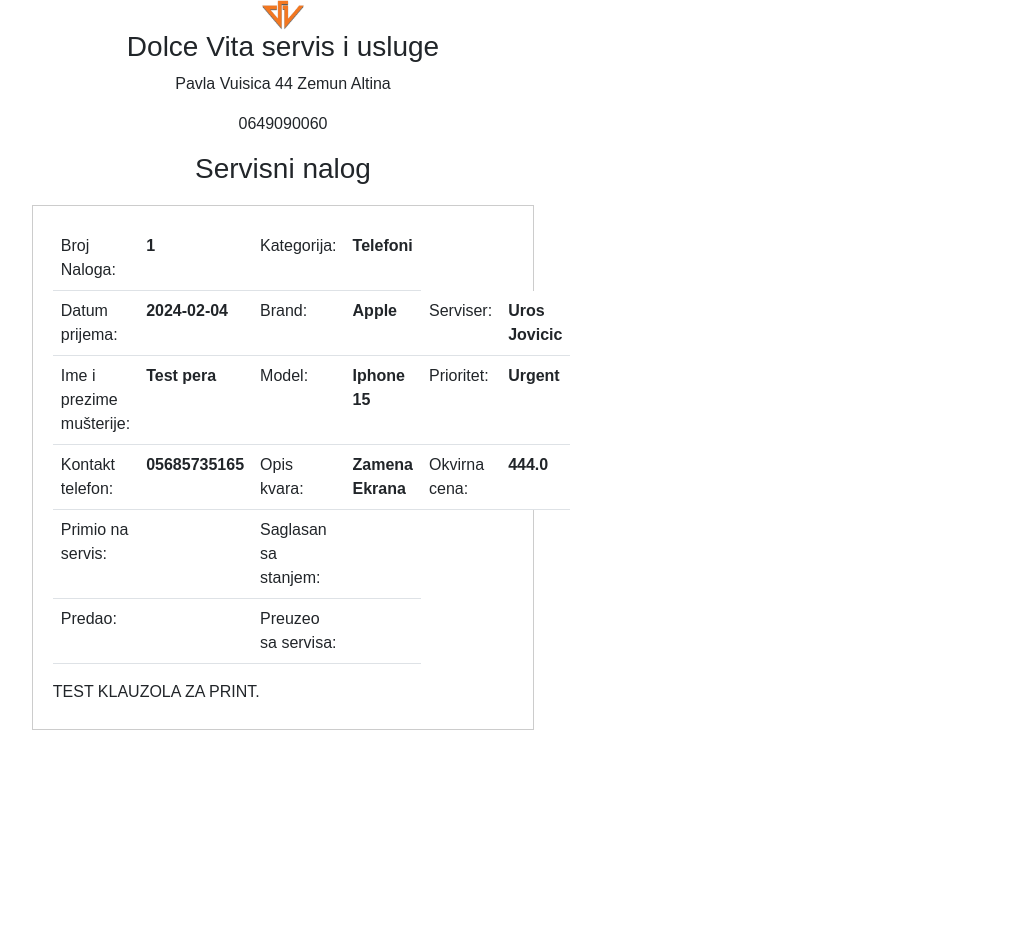
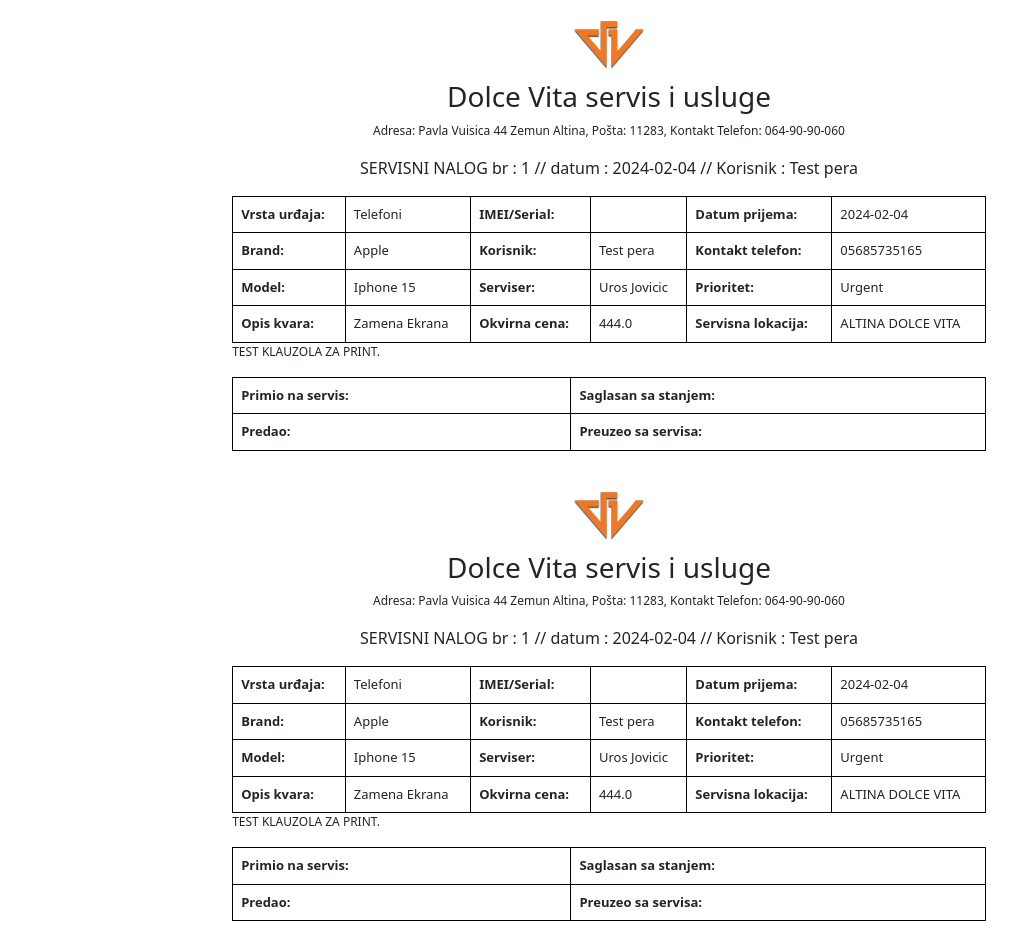
Before and after one commit to v1sk0/dv_telefoni, a Flask app: page /print_ticket/1 in a window 1280 px wide. Shown: the whole page, without its empty margins (31-1048 px from the left). Before the commit the page ends 730 px from the top, so only its background shows below. Run offline with Flask 3, Linux system fonts and the light colour scheme; data comes from the database, SQL or seed files in the repository; both versions use the stored data as it was after the commit; lists and menus that the app fills with data are empty; parts of the project's set-up code (start-up, migrations or seed data) failed here and were passed over; some libraries are stand-ins or nearby versions.

Commit message:
odradjen print za naloge

```diff
--- a/dolce.py
+++ b/dolce.py
@@ -122,7 +122,6 @@ class ServiceTicket(db.Model):
     assigned_technician = db.Column(db.String(100))  # Technician assigned to the service ticket
     resolution_details = db.Column(db.Text)  # Details of the resolution of the service ticket
     parent_ticket_id = db.Column(db.Integer, db.ForeignKey('service_ticket.id'))  # Service history associated with the ticket
-    attachments = db.Column(db.String(200))  # File paths or URLs to attachments related to the service
     billing_status = db.Column(db.String(20))  # Billing status, e.g., 'Unbilled', 'Billed'
     invoice_number = db.Column(db.String(20))  # Invoice number related to the service
     service_location = db.Column(db.String(100))  # Location where the service was provided
@@ -498,7 +497,6 @@ def add_service_ticket():
     sales_price = request.form['sales_price']
     priority = request.form['priority']
     assigned_technician_name = request.form['assigned_technician']
-    attachments = request.form['attachments']
     service_location_id = request.form['service_location']
 
     # Get the current timestamp
@@ -521,7 +519,6 @@ def add_service_ticket():
         sales_price=sales_price,
         priority=priority,
         assigned_technician=assigned_technician_name,  # Store technician name instead of ID
-        attachments=attachments,
         service_location=service_location_id,
         purchase_timestamp=purchase_timestamp,
 
--- a/templates/printable_ticket.html
+++ b/templates/printable_ticket.html
@@ -3,6 +3,8 @@
   <head>
     <meta charset="UTF-8" />
     <meta name="viewport" content="width=device-width, initial-scale=1.0" />
+    <title>Printable Ticket</title>
+
     <link
       href="https://cdnjs.cloudflare.com/ajax/libs/twitter-bootstrap/5.3.0/css/bootstrap.min.css"
       rel="stylesheet"
@@ -11,136 +13,229 @@
       href="https://cdn.datatables.net/2.0.0/css/dataTables.bootstrap5.css"
       rel="stylesheet"
     />
-
-    <title>Printable Ticket</title>
     <style>
-        /* Define your CSS styles for the printable ticket here */
-        body {
-            font-family: Arial, sans-serif;
-        }
       .ticket-container {
-            width: 80%;
+        width: 100%;
         margin: 0 auto;
       }
+
+      .company-header {
+        text-align: center;
+        margin-bottom: 20px;
+      }
+
+      .company-logo img {
+        width: 100px; /* Adjust as needed */
+        height: auto;
+      }
+
+      .company-info {
+        margin-top: 10px;
+        font-size: 12px;
+      }
+
       .ticket-header {
         text-align: center;
         margin-bottom: 20px;
       }
+
       .ticket-details {
-            border: 1px solid #ccc;
-            padding: 20px;
         margin-bottom: 20px;
       }
-        .ticket-details h3 {
-            margin-top: 0;
-        }
-        .ticket-details p {
-            margin: 5px 0;
-        }
-        .company-logo img {
-            width: 12%;
-            height: auto;
-        }
-        .company-header {
-            text-align: center; /* Align content center */
+
+      table {
+        width: 100%;
+        border-collapse: collapse;
       }
 
-        .table th {
-            font-weight: normal; /* Make th elements not bold */
-        }
-        .table td {
-            font-weight: bold; /* Make td elements bold */
+      th,
+      td {
+        border: 1px solid #000;
+        padding: 8px;
+        text-align: left;
+        font-size: 13px;
       }
 
-        /* Media query for adjusting font size for printing */
-        @media print {
-            body {
-                font-size: 10pt; /* Set font size to 10pt for printing */
+      .print-font-size-12 {
+        font-size: 12px;
       }
-            .print-font-size-5 {
-                font-size: 5pt; /* Define font size 5 for printing */
+
+      .ticket-container {
+        padding: 20px;
       }
-            table {
-                font-size: 10pt; /* Set font size of table to 10pt for printing */
+
+      .ticket-details {
+        margin-bottom: 0;
       }
+
+      .company-header,
+      .ticket-header {
+        margin-bottom: 10px;
+      }
+
+      .company-logo {
+        margin-bottom: 10px;
+      }
+
+      .ticket-container {
+        width: 210mm; /* Set width to fit A4 paper width */
+        margin: 0 auto;
       }
     </style>
   </head>
   <body>
-<div class="row">
-    <div class="col-md-6">
     <div class="ticket-container">
       <header class="company-header">
         <div class="company-logo">
-                    <img
-                        src="/static/images/dolce_vita_logo.png"
-                        alt="Company Logo"
-                    />
+          <img src="/static/images/dolce_vita_logo.png" alt="Company Logo" />
         </div>
-                <div class="company-info" ">
+        <div class="company-info">
           <h3>Dolce Vita servis i usluge</h3>
-                    <p>Pavla Vuisica 44 Zemun Altina</p>
-                    <p>0649090060</p>
+          <p>
+            Adresa: Pavla Vuisica 44 Zemun Altina, Pošta: 11283, Kontakt
+            Telefon: 064-90-90-060
+          </p>
         </div>
       </header>
       <div class="ticket-header">
-                <h3>Servisni nalog</h3>
+        <p>
+          SERVISNI NALOG br : {{ ticket.service_ticket_nr }} // datum : {{
+          ticket.date }} // Korisnik : {{ ticket.customer_name }}
+        </p>
       </div>
 
-            <div class="ticket-details" ">
-                <table class="table">
+      <div class="ticket-details">
+        <table>
           <tbody>
-                    <!-- First Section -->
             <tr>
-                        <th scope="row">Broj Naloga:</th>
-                        <td>{{ ticket.service_ticket_nr }}</td>
-                        <th scope="row">Kategorija:</th>
+              <th scope="row">Vrsta urđaja:</th>
               <td>{{ ticket.service_section }}</td>
+
+              <th scope="row">IMEI/Serial:</th>
+              <td>{{ ticket.imei }}</td>
+
+              <th scope="row">Datum prijema:</th>
+              <td>{{ ticket.date }}</td>
             </tr>
             <tr>
-                        <th scope="row">Datum prijema:</th>
-                        <td>{{ ticket.date }}</td>
               <th scope="row">Brand:</th>
               <td>{{ ticket.brand }}</td>
+
+              <th scope="row">Korisnik:</th>
+              <td>{{ ticket.customer_name }}</td>
+              <th scope="row">Kontakt telefon:</th>
+              <td>{{ ticket.customer_contact }}</td>
+            </tr>
+            <tr>
+              <th scope="row">Model:</th>
+              <td>{{ ticket.model }}</td>
               <th scope="row">Serviser:</th>
               <td>{{ ticket.assigned_technician }}</td>
-                    </tr>
-                    <tr>
-                        <th scope="row">Ime i prezime mušterije:</th>
-                        <td>{{ ticket.customer_name }}</td>
-                        <th scope="row">Model:</th>
-                        <td>{{ ticket.model }}</td>
+
               <th scope="row">Prioritet:</th>
               <td>{{ ticket.priority }}</td>
             </tr>
-                    <tr>
-                        <th scope="row">Kontakt telefon:</th>
-                        <td>{{ ticket.customer_contact }}</td>
+            <tr></tr>
             <th scope="row">Opis kvara:</th>
             <td>{{ ticket.comment }}</td>
             <th scope="row">Okvirna cena:</th>
             <td>{{ ticket.sales_price }}</td>
-                    </tr>
-                    <!-- Second Section -->
-                    <!-- Add more ticket details as needed -->
+            <th scope="row">Servisna lokacija:</th>
+            <td>{{ ticket.service_location}}</td>
+          </tbody>
+        </table>
+        <div>
+          <p class="print-font-size-12">{{ app.config['COMMENT_CLAUSE'] }}</p>
+        </div>
+        <table>
           <tr>
             <th scope="row">Primio na servis:</th>
-                        <td></td>
+
             <th scope="row">Saglasan sa stanjem:</th>
-                        <td></td>
           </tr>
           <tr>
             <th scope="row">Predao:</th>
-                        <td></td>
+
             <th scope="row">Preuzeo sa servisa:</th>
-                        <td></td>
           </tr>
+        </table>
+      </div>
+    </div>
+    <div class="ticket-container">
+      <header class="company-header">
+        <div class="company-logo">
+          <img src="/static/images/dolce_vita_logo.png" alt="Company Logo" />
+        </div>
+        <div class="company-info">
+          <h3>Dolce Vita servis i usluge</h3>
+          <p>
+            Adresa: Pavla Vuisica 44 Zemun Altina, Pošta: 11283, Kontakt
+            Telefon: 064-90-90-060
+          </p>
+        </div>
+      </header>
+      <div class="ticket-header">
+        <p>
+          SERVISNI NALOG br : {{ ticket.service_ticket_nr }} // datum : {{
+          ticket.date }} // Korisnik : {{ ticket.customer_name }}
+        </p>
+      </div>
+
+      <div class="ticket-details">
+        <table>
+          <tbody>
+            <tr>
+              <th scope="row">Vrsta urđaja:</th>
+              <td>{{ ticket.service_section }}</td>
+
+              <th scope="row">IMEI/Serial:</th>
+              <td>{{ ticket.imei }}</td>
+
+              <th scope="row">Datum prijema:</th>
+              <td>{{ ticket.date }}</td>
+            </tr>
+            <tr>
+              <th scope="row">Brand:</th>
+              <td>{{ ticket.brand }}</td>
+
+              <th scope="row">Korisnik:</th>
+              <td>{{ ticket.customer_name }}</td>
+              <th scope="row">Kontakt telefon:</th>
+              <td>{{ ticket.customer_contact }}</td>
+            </tr>
+            <tr>
+              <th scope="row">Model:</th>
+              <td>{{ ticket.model }}</td>
+              <th scope="row">Serviser:</th>
+              <td>{{ ticket.assigned_technician }}</td>
+
+              <th scope="row">Prioritet:</th>
+              <td>{{ ticket.priority }}</td>
+            </tr>
+            <tr></tr>
+            <th scope="row">Opis kvara:</th>
+            <td>{{ ticket.comment }}</td>
+            <th scope="row">Okvirna cena:</th>
+            <td>{{ ticket.sales_price }}</td>
+            <th scope="row">Servisna lokacija:</th>
+            <td>{{ ticket.service_location}}</td>
           </tbody>
         </table>
-                <p class="print-font-size-5">{{ app.config['COMMENT_CLAUSE'] }}</p>
-                <!-- Additional sections can be added here -->
+        <div>
+          <p class="print-font-size-12">{{ app.config['COMMENT_CLAUSE'] }}</p>
         </div>
-        </div>
+        <table>
+          <tr>
+            <th scope="row">Primio na servis:</th>
+
+            <th scope="row">Saglasan sa stanjem:</th>
+          </tr>
+          <tr>
+            <th scope="row">Predao:</th>
+
+            <th scope="row">Preuzeo sa servisa:</th>
+          </tr>
+        </table>
       </div>
     </div>
   </body>
```
Also changed, not shown: templates/service_tickets.html (+8 -1 lines), instance/dolcevita.db. Lines whose indentation alone changed are shown as unchanged.
